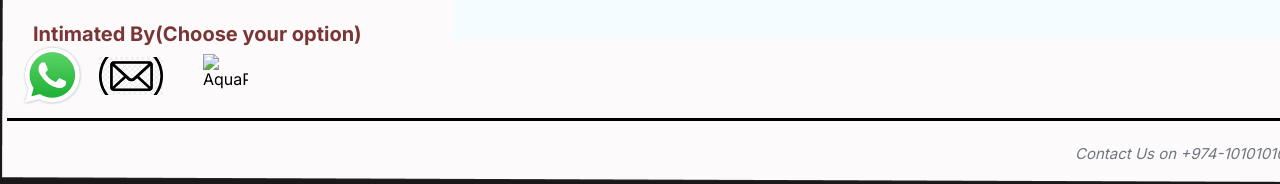
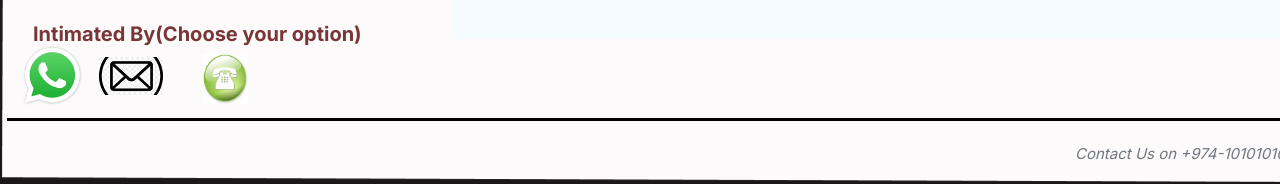
Before and after one commit to vinesaj/BillAlert_App-service, a plain HTML site: page service-form.html in a window 1280 px wide. Shown: the part 504-688 px from the top of the page. Drawn offline with Linux system fonts and the light colour scheme.

Commit message:
Update service-form.html

```diff
--- a/service-form.html
+++ b/service-form.html
@@ -134,7 +134,7 @@
             class="service-form-pngtransparentemailaddresscomputericonsmailmiscell"
           />
           <img
-            src="public/playground_assets/Aqua_Phone-logo-1CCD248F5D-seeklogo.com"
+            src="public/playground_assets/phn.jpg"
             alt="AquaPhonelogo1CCD248F5Dseeklogo15923"
             class="service-form-aqua-phonelogo1c-c-d248f5dseeklogo1"
           />
```
